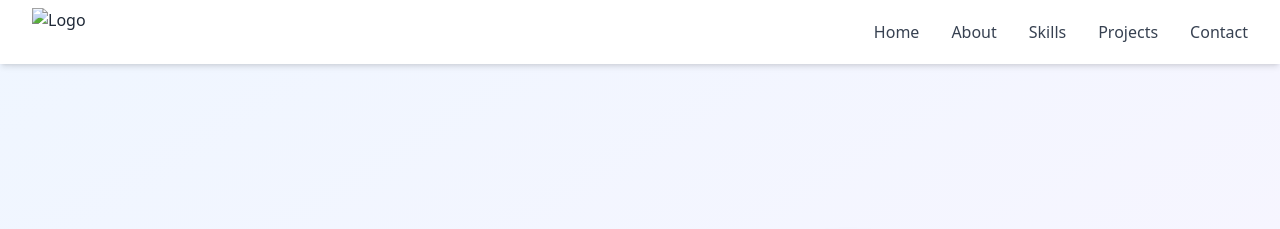
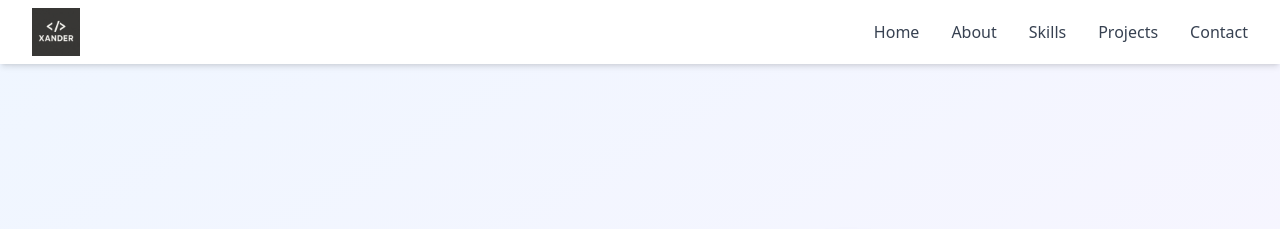
Before and after one commit to Lexis419/Xander.github.io, a plain HTML site: page index.html in a window 1280 px wide. Shown: the top 229 px of the page. Drawn offline with nearby package versions, Linux system fonts and the light colour scheme.

Commit message:
Update index.html

```diff
--- a/index.html
+++ b/index.html
@@ -58,7 +58,7 @@
         <div class="max-w-7xl mx-auto px-4 sm:px-6 lg:px-8">
             <div class="flex justify-between h-16">
                 <div class="flex items-center">
-                    <img src="logo/logo.jpeg" alt="Logo" class="h-12">
+                    <img src="logo.jpeg" alt= "logo" class="h-12">
   </a>
                 </div>
                 <div class="hidden md:flex items-center space-x-8">
```
